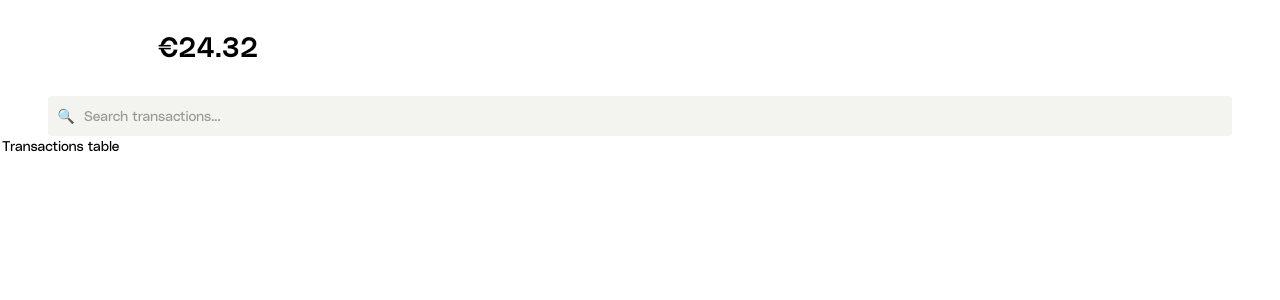
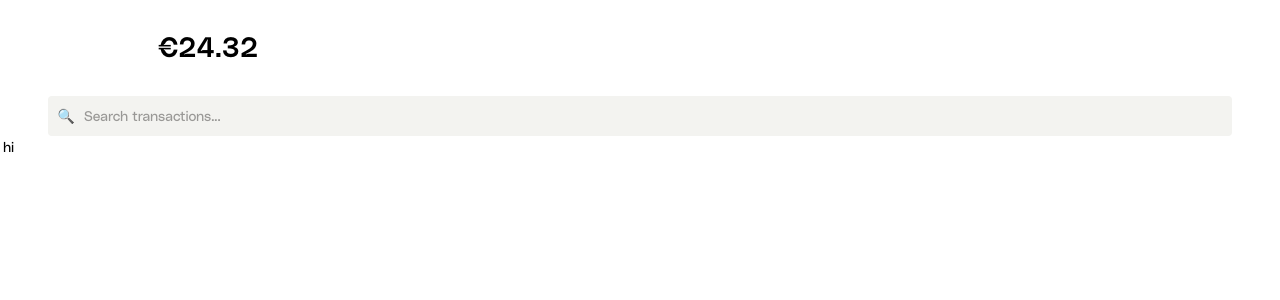
Before and after one commit to DBattou/react-ideal-architecture, a Next.js app in the folder apps/qonto-js/: page /transactions in a window 1280 px wide. Shown: the top 300 px of the page. Built offline with nearby package versions, Linux system fonts and the light colour scheme.

Commit message:
extract transactions table into its own component

```diff
--- a/apps/qonto-js/app/transactions/page.tsx
+++ b/apps/qonto-js/app/transactions/page.tsx
@@ -1,5 +1,6 @@
 import { Header } from "./header";
 import { Filters } from "./filters";
+import { TransactionsTable } from "./transactions-table";
 
 const FAKE_AMOUNT = 24.32;
 
@@ -13,7 +14,7 @@ export default function TransactionsIndex() {
         })}
       />
       <Filters />
-      <table>Transactions table</table>
+      <TransactionsTable />
     </section>
   );
 }
--- /dev/null
+++ b/apps/qonto-js/app/transactions/transactions-table/index.tsx
@@ -0,0 +1,12 @@
+export function TransactionsTable() {
+  return (
+    <table>
+      <thead></thead>
+      <tbody>
+        <tr>
+          <td>hi</td>
+        </tr>
+      </tbody>
+    </table>
+  );
+}
```
